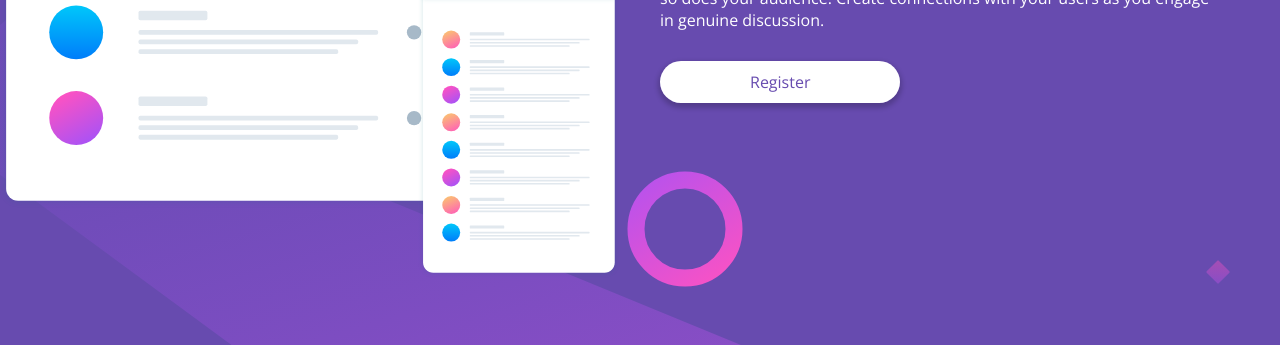
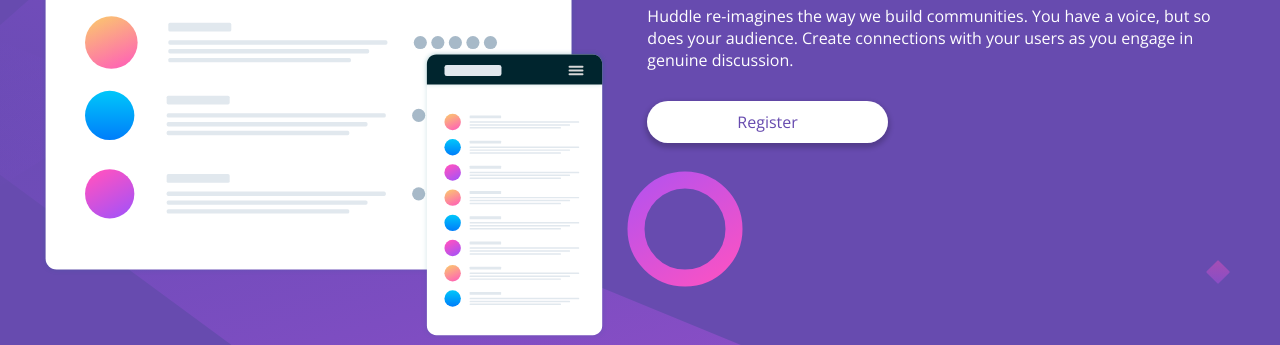
Before and after one commit to igoorferrao/projeto-landing-page.github.io, a plain HTML site: page index.html in a window 1280 px wide. Shown: the part 334-679 px from the top of the page. Drawn offline with nearby package versions, Linux system fonts and the light colour scheme.

Commit message:
Update styles.css

```diff
--- a/styles.css
+++ b/styles.css
@@ -149,35 +149,33 @@
 
 @media only screen and (min-width: 851px) {
 
-
     section {
         display: flex;
         height: 70vh;
+
     }
 
     .container{
         display: flex;
     }
 
-   .image-mockup{
-        flex: 1;
-        height: 100%;
+   .image-mockup {
+        width: 90%;
+        padding: 100px 0 0 40px;
     }
     /* é aqui que tem que arrumar...  */
 
     .image-mockup > img {
-        display: block;
-        margin: 0 auto;
-        max-width:100%;
+        /* display: block; */
+        /* margin: 0 auto; */
+        width:100%;
         height:auto;
     }
 
-    .content {
-        flex: 1;
-    }
 
     .content {
-        padding: 40px 0 0 40px;
+
+        padding: 80px 0 0 40px;
         width: 100%;
     }
 
```
